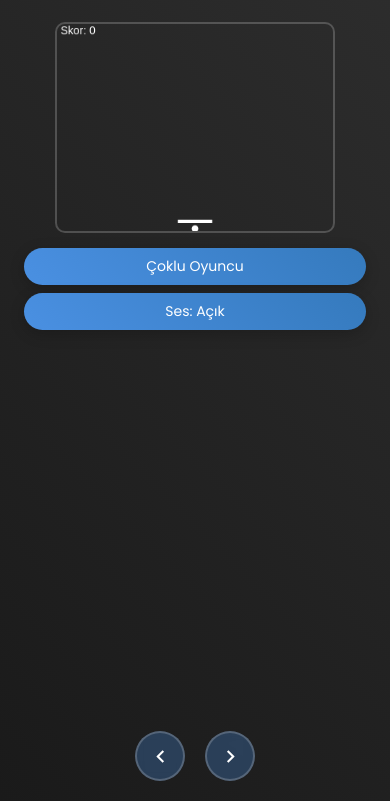
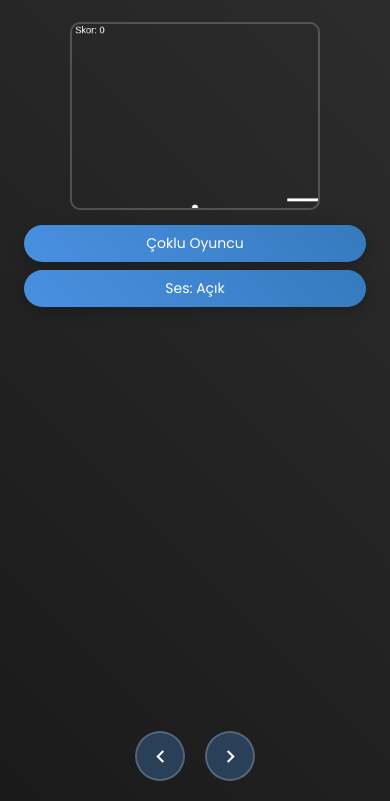
Before and after one commit to TahaArslan67/atari-game, a website: page index.html in a window 390 px wide. Shown: the part 43-844 px from the top of the page. Drawn offline with nearby package versions, Linux system fonts and the light colour scheme.

```diff
--- a/game.js
+++ b/game.js
@@ -102,9 +102,13 @@
 
 // Paddle'ı hareket ettir
 function movePaddle() {
+    // Önceki pozisyonu kaydet
+    const previousX = paddle.x;
+
+    // Yeni pozisyonu hesapla
     paddle.x += paddle.dx;
 
-    // Duvar kontrolü
+    // Duvar kontrolü - ekran boyutuna göre sınırla
     if (paddle.x < 0) {
         paddle.x = 0;
     } else if (paddle.x + paddle.width > canvas.width) {
@@ -449,17 +453,9 @@
     const maxWidth = 800;
     const aspectRatio = 600 / 800;
 
-    // Mevcut pozisyonların oranlarını kaydet
-    const paddleRatioX = paddle.x / canvas.width;
-    const paddleRatioY = paddle.y / canvas.height;
-    const opponentRatioX = opponentPaddle.x / canvas.width;
-    const opponentRatioY = opponentPaddle.y / canvas.height;
-    const ballRatioX = ball.x / canvas.width;
-    const ballRatioY = ball.y / canvas.height;
-
     // Canvas boyutlarını güncelle
     if (containerWidth < maxWidth) {
-        canvas.width = containerWidth - 40;
+        canvas.width = containerWidth - 20; // padding'i azalttım
         canvas.height = canvas.width * aspectRatio;
     } else {
         canvas.width = maxWidth;
@@ -475,16 +471,33 @@
     opponentPaddle.width = 100 * scale;
     opponentPaddle.height = 10 * scale;
 
+    // Paddle pozisyonlarını ayarla
+    if (playerId === 2) {
+        paddle.y = 50;
+        opponentPaddle.y = canvas.height - opponentPaddle.height - 10;
+    } else {
+        paddle.y = canvas.height - paddle.height - 10;
+        opponentPaddle.y = 50;
+    }
+
+    // Paddle'ın x pozisyonunu ekran içinde tut
+    if (paddle.x + paddle.width > canvas.width) {
+        paddle.x = canvas.width - paddle.width;
+    }
+    if (opponentPaddle.x + opponentPaddle.width > canvas.width) {
+        opponentPaddle.x = canvas.width - opponentPaddle.width;
+    }
+
     // Top boyutunu güncelle
     ball.size = 10 * scale;
 
-    // Pozisyonları yeni boyutlara göre ayarla
-    paddle.x = paddleRatioX * canvas.width;
-    paddle.y = playerId === 2 ? (50 * scale) : (canvas.height - paddle.height - 10);
-    opponentPaddle.x = opponentRatioX * canvas.width;
-    opponentPaddle.y = playerId === 2 ? (canvas.height - paddle.height - 10) : (50 * scale);
-    ball.x = ballRatioX * canvas.width;
-    ball.y = ballRatioY * canvas.height;
+    // Topun pozisyonunu ekran içinde tut
+    if (ball.x + ball.size > canvas.width) {
+        ball.x = canvas.width - ball.size;
+    }
+    if (ball.y + ball.size > canvas.height) {
+        ball.y = canvas.height - ball.size;
+    }
 
     // Font boyutlarını güncelle
     const fontSize = Math.max(16 * scale, 12);
--- a/style.css
+++ b/style.css
@@ -131,7 +131,7 @@
 
     canvas {
         width: 100%;
-        max-width: 280px;
+        max-width: 250px;
         height: auto;
         margin: 10px 0;
     }
@@ -162,18 +162,18 @@
 
     .mobile-controls {
         bottom: 15px;
-        gap: 100px;
+        gap: 120px;
     }
 
     .control-button {
-        width: 40px;
-        height: 40px;
-        background: rgba(74, 144, 226, 0.4);
+        width: 45px;
+        height: 45px;
+        background: rgba(74, 144, 226, 0.5);
     }
 
     .control-button svg {
-        width: 20px;
-        height: 20px;
+        width: 22px;
+        height: 22px;
     }
 }
 
```
